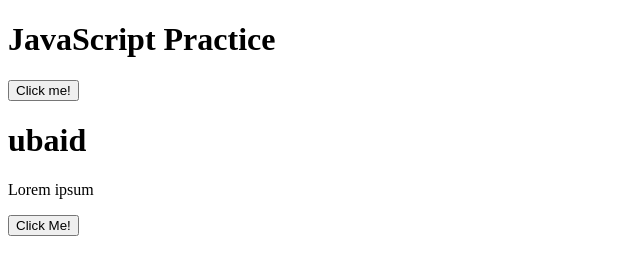
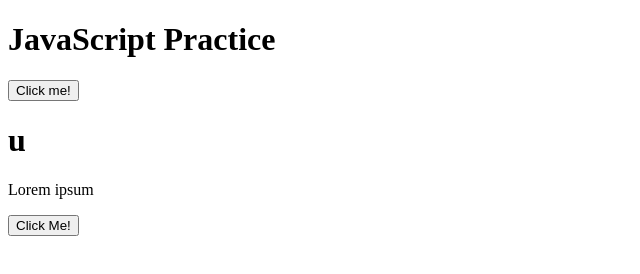
Before and after one commit to ubaiidraza/for-loops, a plain HTML site: page index.html in a window 1280 px wide. Shown: the whole page, without its empty margins (0-640 px from the left). Drawn offline with Linux system fonts and the light colour scheme.

Commit message:
changing

```diff
--- a/index.html
+++ b/index.html
@@ -8,7 +8,7 @@
 <body>
     <h1 id="head">JavaScript Practice</h1>
     <button onclick="">Click me!</button>
-    <h1 class="head">ubaid </h1>
+    <h1 class="head">u</h1>
     <p id="para">Lorem ipsum</p>
     <button onclick="changeText()">Click Me!</button>
 
```
Also changed, not shown: app.js (+4 -4 lines).
